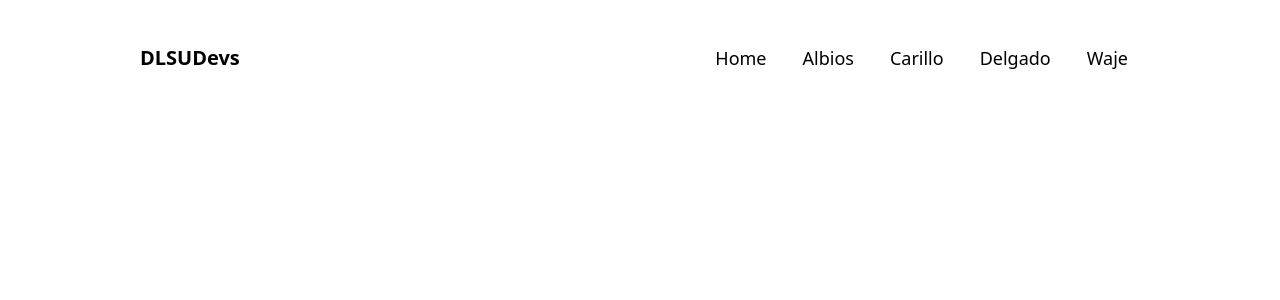
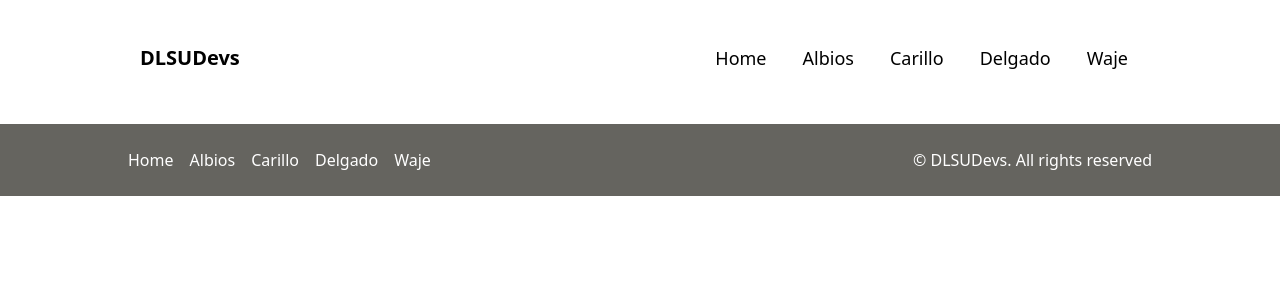
Before and after one commit to izner32/itcs111la, a Next.js app in the folder client/: page / in a window 1280 px wide. Shown: the top 300 px of the page. Built offline with nearby package versions, Linux system fonts and the light colour scheme.

Commit message:
feat: added footer

```diff
--- a/client/src/components/Footer.tsx
+++ b/client/src/components/Footer.tsx
@@ -4,7 +4,28 @@ import Image from 'next/image';
 function Footer() {
   return (
     <>
-
+      <div className="text-xs px-8 sm:px-16 md:px-24 lg:px-32 py-6 font-light text-white text-sm sm:text-base flex justify-between bg-ironside-gray-500">
+        <ul className="flex">
+          <li className="mr-4">
+            <a className="hover:text-black" href="/">Home</a>
+          </li>
+          <li className="mr-4">
+            <a className="hover:text-black" href="/devs/albios">Albios</a>
+          </li>
+          <li className="mr-4">
+            <a className="hover:text-black" href="/devs/carillo">Carillo</a>
+          </li>
+          <li className="mr-4">
+            <a className="hover:text-black" href="/devs/delgado">Delgado</a>
+          </li>
+          <li className="mr-4">
+            <a className="hover:text-black" href="/devs/waje">Waje</a>
+          </li>
+        </ul>
+        <div className="font-light">
+          <p>© DLSUDevs. All rights reserved </p>
+        </div>
+      </div>
     </>
   )
 }
--- a/client/src/components/Nav.tsx
+++ b/client/src/components/Nav.tsx
@@ -6,7 +6,7 @@ function Nav() {
     <>
       <div className="px-32 py-4 sm:py-6 md:py-8 lg:py-10 lg:pb-12 text-center justify-between md:flex ">
         <div className="text-sm sm:text-base md:text-lg lg:text-xl mr-3 mb-4 md:mb-0">
-          <a className="inline-block rounded py-1 px-3 font-bold" href="#">DLSUDevs</a>
+          <a className="inline-block rounded py-1 px-3 font-bold" href="/">DLSUDevs</a>
         </div>
         <ul className="text-xs sm:text-sm md:text-base lg:text-lg flex justify-center">
           <li className="mr-3">
```
